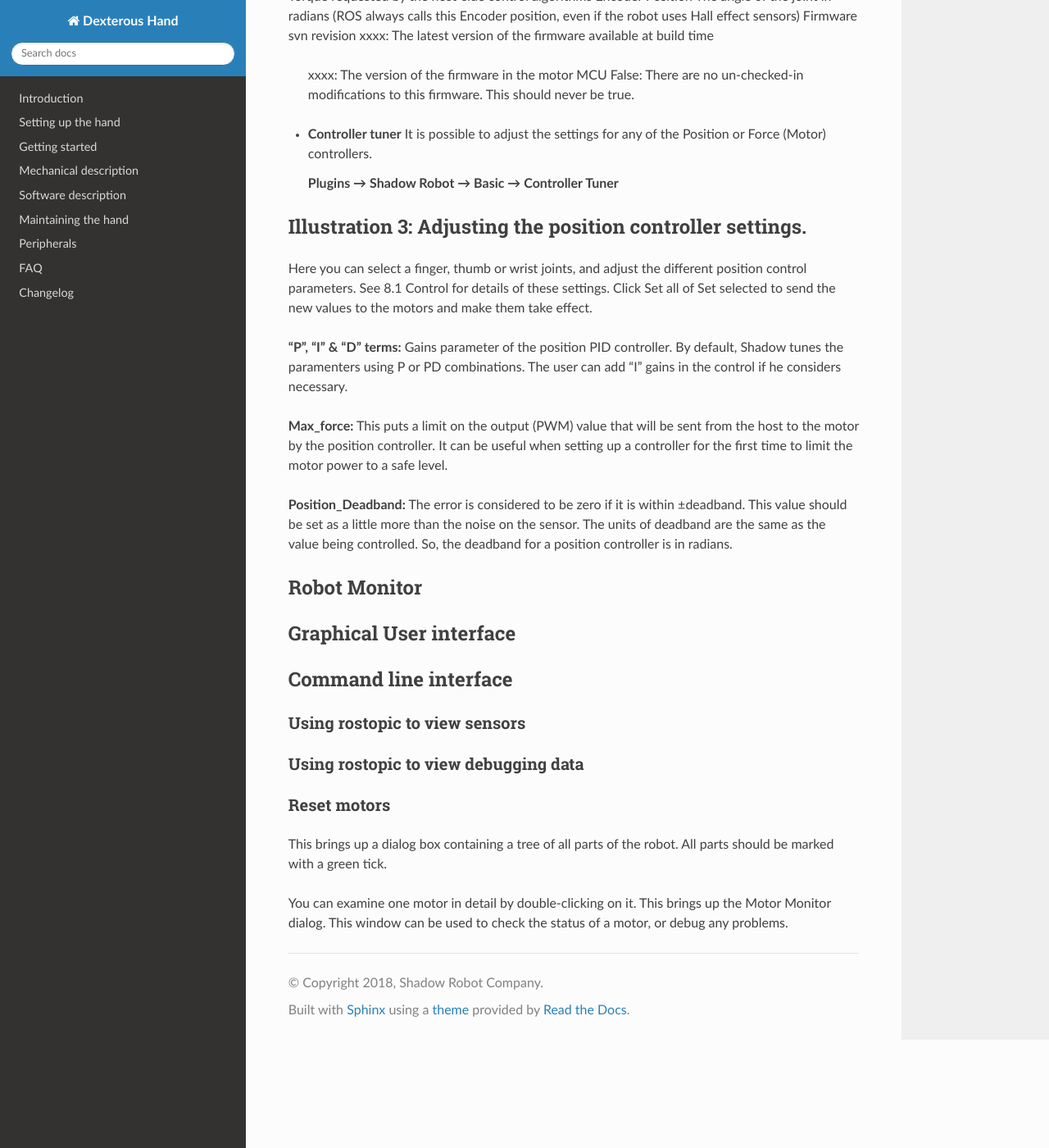
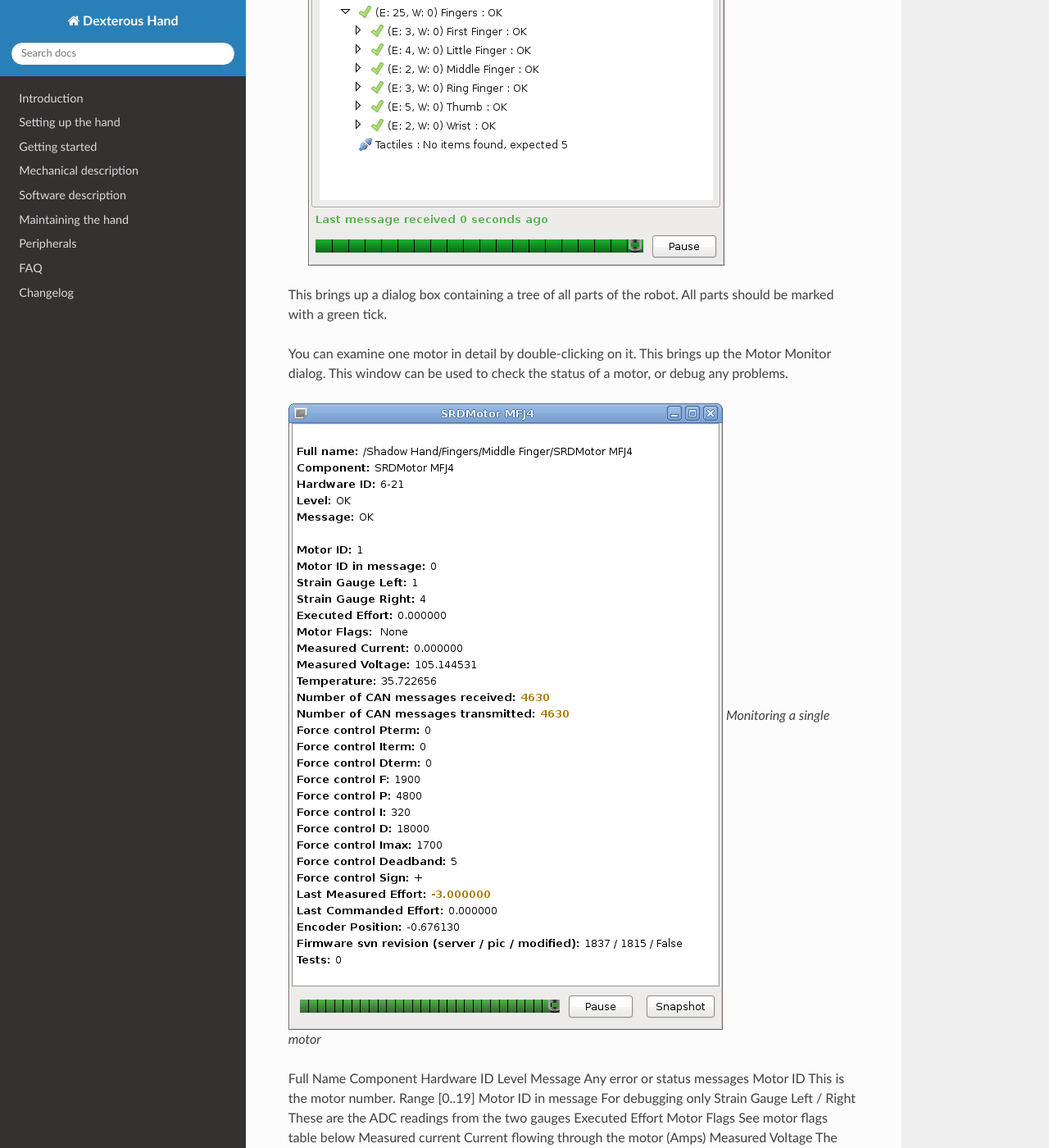
Before and after one commit to shadow-robot/sr_dexterous_hand_documentation, a Sphinx documentation site: the page built from docs/user_guide/3_getting_started.md, in a window 1280 px wide and 1400 px high, scrolled down 5854 px. Shown: the whole window at 82% size. Built offline with Sphinx 7.4.7 and the Read the Docs theme 2.0.0, drawn with Linux system fonts in a browser that asks for light colours; some of the changed text lies outside the part shown.

Commit message:
adding images

````diff
--- a/docs/user_guide/3_getting_started.md
+++ b/docs/user_guide/3_getting_started.md
@@ -184,7 +184,7 @@ The majority of functionality is provided by the software Application Programmer
 
 * **Starting the interface**
 You may open the Graphical User Interface to try out some functions of the hand. From the Docker terminal, type:
-```bash* **
+```bash
 $ rqt
 ```
 
@@ -195,13 +195,17 @@ We can check that everything on the robot is working correctly using the Diagnos
 
   **Plugins → Robot Tools → Diagnotic Viewer**
 
-  ## Illustration 1: Robot Monitor window
+  ![robot_monitor](../img/1-robotMonitor.png)
+  *Robot Monitor window*
+
 
 This brings up a dialog box containing a tree of all parts of the robot. All parts should be marked with a green tick.
 
 You can examine one motor in detail by double-clicking on it. This brings up the Motor Monitor dialog. This window can be used to check the status of a motor, or debug any problems.
 
-## Illustration 2: Monitoring a single motor
+![monitor_single_motor](../img/2-monitorSingleMotor.png)
+*Monitoring a single motor*
+
 
 ```eval_rst
 ============================   ================
@@ -237,7 +241,10 @@ It is possible to adjust the settings for any of the Position or Force (Motor) c
 
 	**Plugins → Shadow Robot → Basic → Controller Tuner**
 
-  ## Illustration 3: Adjusting the position controller settings.
+  ![adjust_position_controller](../img/3-adjustPosController.png)
+  *Adjusting the position controller settings*
+
+
 
   Here you can select a finger, thumb or wrist joints, and adjust the different position control parameters. See 8.1 Control for details of these settings.
 Click Set all of Set selected to send the new values to the motors and make them take effect.
````
Also changed, not shown: docs/img/1-robotMonitor.png (added), docs/img/10-calibratingJointSensors.png (added), docs/img/2-monitorSingleMotor.png (added), docs/img/3-adjustPosController.png (added), docs/img/4-adjustTorqueController.png (added), docs/img/5-bootloadingNewFirmware.png (added), docs/img/6-selectingDifferentControlMode.png (added), docs/img/7-selectingDifferentControlStrategy.png (added), docs/img/8-resettingMotorMicrocontrollers.png (added), docs/img/9-jointSliders.png (added).
